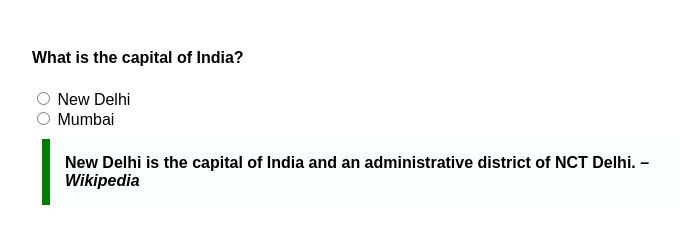
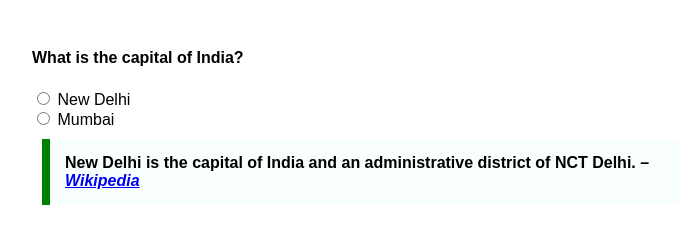
Before and after one commit to acciojob/trivia-Rakesh3993, a website: page main.html in a window 1280 px wide. Shown: the whole page, without its empty margins (258-938 px from the left). Drawn offline with Linux system fonts and the light colour scheme.

Commit message:
created a submission

```diff
--- a/main.html
+++ b/main.html
@@ -24,7 +24,7 @@
 
 		<blockquote class = "quote">
 			New Delhi is the capital of India and an administrative district of NCT Delhi.
-      <cite> – Wikipedia</cite>
+      <cite> – <a href = "https://course.acciojob.com/journey"> Wikipedia</cite>
 		</blockquote>
 	</section>
 
```
